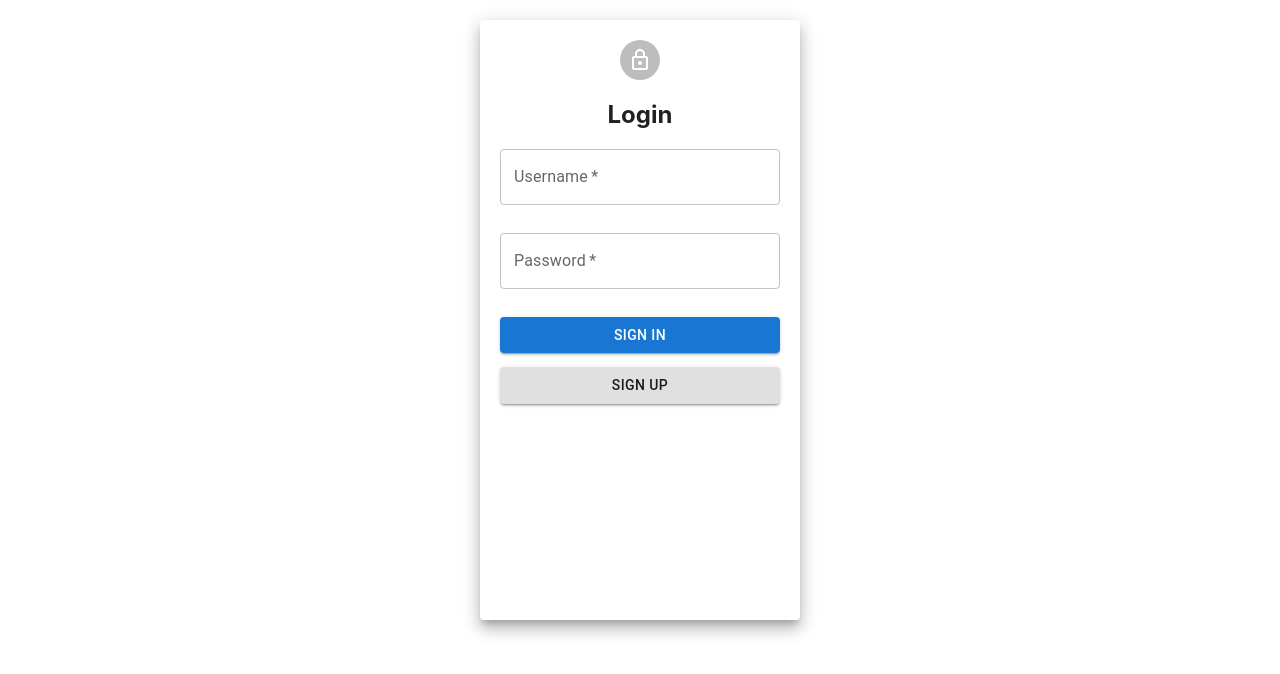
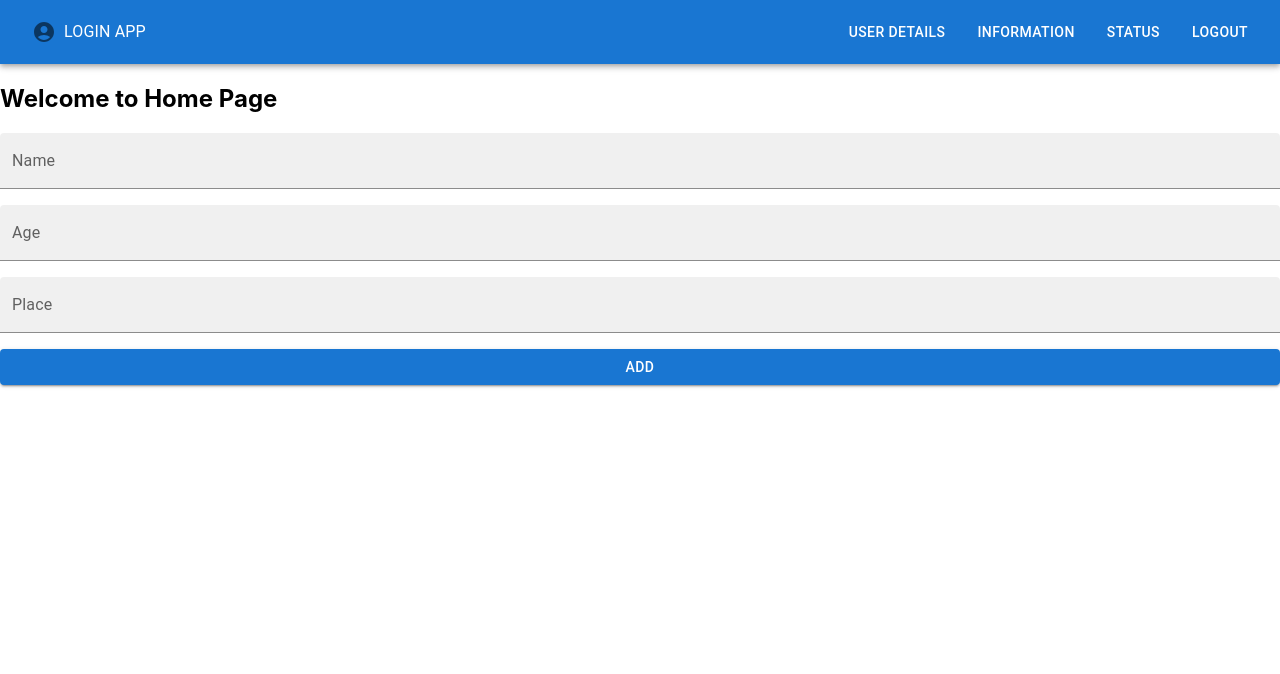
Before and after one commit to Sriraj12/ReduxApplication, a React (Create React App) app in the folder first/: page /home in a window 1280 px wide. Before the commit this address led to /. Shown: the top 674 px of the page. Built offline with nearby package versions, Linux system fonts and the light colour scheme; no server answers.

Commit message:
login JWT

```diff
--- a/first/src/App.js
+++ b/first/src/App.js
@@ -1,6 +1,5 @@
 import './App.css';
-import { BrowserRouter as Router, Routes, Route, Navigate} from "react-router-dom";
-// import { useState } from 'react';
+import { BrowserRouter as Router, Routes, Route } from "react-router-dom";
 import Home from "./component/Home";
 import Login from "./component/Login";
 import Userdetails, { Information, Status } from "./component/Userdetails";
@@ -15,26 +14,34 @@ function App() {
   //   return<Login setToken={setToken}/>
   // }
   // var a = localStorage.getItem('token')
-  console.log("aaaa",localStorage.getItem("Token"));
+  // console.log("aaaa",localStorage.getItem("Token"));
   return (
     <Provider store={store}>
     <>
       <Router>
         <Routes>
-          <Route exact path="/" element={<Login/>}/>
+        <Route exact path="/" element={<Login/>}/>
+          <Route exact path="/home" element={<Home />}/>
+          <Route exact path="/home/userdetails" element={<Userdetails />}/>
+          <Route exact path="/home/information" element={<Information/>}/>
+          <Route exact path="/home/status" element={<Status/>}/>
+          <Route exact path="/signup" element={<Signup/>}/>
+
+
+          {/* <Route exact path="/" element={<Login/>}/>
           <Route exact path="/home" element={
-            localStorage.getItem("Token")=== "ticket" ? (<Home />) :  (<Navigate replace to={"/"} />)
-          } />
+            localStorage.getItem("token") === "ticket" ? (<Home />) :  (<Navigate replace to={"/"} />)
+            }/>
           <Route exact path="/home/userdetails" element={
-            localStorage.getItem("Token")=== "ticket" ? (<Userdetails />) :  (<Navigate replace to={"/"} />)
+            localStorage.getItem("token") === "ticket" ? (<Userdetails />) :  (<Navigate replace to={"/"} />)
             }/>
           <Route exact path="/home/information" element={
-            localStorage.getItem("Token")=== "ticket" ? (<Information/>) :  (<Navigate replace to={"/"} />)
+            localStorage.getItem("token") === "ticket" ? (<Information/>) :  (<Navigate replace to={"/"} />)
             }/>
           <Route exact path="/home/status" element={
-            localStorage.getItem("Token")=== "ticket" ? (<Status/>) :  (<Navigate replace to={"/"} />)
+            localStorage.getItem("token") === "ticket" ? (<Status/>) :  (<Navigate replace to={"/"} />)
             }/>
-          <Route exact path="/signup" element={<Signup/>}/>
+          <Route exact path="/signup" element={<Signup/>}/> */}
         </Routes>
       </Router>
     </>
--- a/first/src/component/Home.js
+++ b/first/src/component/Home.js
@@ -1,14 +1,14 @@
-import React, { useState } from 'react';
+import React from 'react';
 import { Grid, Button, AppBar, Toolbar, IconButton, Typography, TextField } from '@mui/material';
 import AccountCircleRoundedIcon from '@mui/icons-material/AccountCircleRounded';
 import { useNavigate } from 'react-router-dom';
 // import { useSelector } from 'react-redux';
 import { Stack } from '@mui/system';
+import { useState } from 'react';
 
 
 
 function Home() {
-
 
   const navigate = useNavigate();
   // const details = useSelector((state) => state)
@@ -52,7 +52,7 @@ const AddUser = async() =>{
               >Status</Button>
               <Button color="inherit" onClick={() => {
                 navigate("/")
-                localStorage.removeItem("Token")
+                localStorage.removeItem("token")
               }}>Logout</Button>
             </Stack>
           </Toolbar>
--- a/first/src/component/Login.js
+++ b/first/src/component/Login.js
@@ -3,7 +3,8 @@ import { useState, useEffect } from 'react';
 import { useNavigate } from 'react-router-dom'
 import { Avatar, Grid, Button, TextField, Paper } from '@mui/material';
 import LockOutlinedIcon from '@mui/icons-material/LockOutlined';
-import { useSelector } from 'react-redux';
+import axios from 'axios';
+// import { useDispatch ,useSelector } from 'react-redux';
 
 
 function Login() {
@@ -14,48 +15,65 @@ function Login() {
             .then((data) => data.json())
             .then(data => setData(data))
     }, [])
-    const [token, setToken] = useState([])
-    useEffect(() => {
-        fetch("http://localhost:8000/data")
-        .then((token) => token.json())
-        .then(token => setToken(token))
-    }, [])
-    console.log("sdfsdd",token);
-    const checkuser = useSelector((state) => state.username)
-    const checkpass = useSelector((state) => state.password)
-    localStorage.setItem("Token", "ticket")
 
-    console.log("checkuser", checkuser, "checkpass", checkpass);
+
+
+    // const checkuser = useSelector((state) => state.username)
+    // const checkpass = useSelector((state) => state.password)
+    // localStorage.setItem("Token", "ticket")
+
+    // console.log("checkuser", checkuser, "checkpass", checkpass);
     const [check, setCheck] = useState()
-    const [user, setUser] = useState({
-        username: "",
-        password: "",
-    });
-    console.log("log.user", user.username);
-    console.log("log.pwd", user.password);
-    console.log("value", user);
+    const [username, setUsername] = useState("");
+    const [password, setPassword] = useState("");
+    // console.log("log.user",username);
+    // console.log("log.pwd",password);
     console.log("errorState", check);
     const array1 = data.filter((value)=>
-        (value.username === user.username && value.password === user.password)
+        (value.username === username && value.password === password)
     );
-    const handleSubmit = () => {
-        console.log("bksbks");
-        if (user.username === "" && user.password === "") {
+    const handleSubmit =() => {
+
+        const tokens = axios.post('http://localhost:8000/token',{username,password})
+        .then(response =>{
+            const token = response.data.token;
+            localStorage.setItem("token",token)
+
+            setAuthToken(token);
+            console.log(tokens);
+        })
+        .catch(err => console.log(err));
+
+        if (username === "" && password === "") {
             setCheck(alert('Please enter username and password'))
         }
         else
             if (array1.length === 1) {
                 console.log("bb2");
-                console.log("bb3");
                 setTimeout(() => {
                     navigate("/home")
                 }, 1000)
+                console.log("bb3");
 
             }
             else {
                 setCheck(alert('Please enter valid username and password'))
             }
     }
+    const setAuthToken = (token) =>{
+        if(token){
+            axios.defaults.headers.common["Authorization"] = `Bearer ${token}`;
+        }
+        else{
+            delete axios.defaults.headers.common["Authorization"];
+        }
+    }
+
+    const token = localStorage.getItem("token");
+    if(token){
+        setAuthToken(token);
+    }
+
     return (
         <Grid className='bgcolor'>
             <Paper elevation={10} className="user">
@@ -71,9 +89,9 @@ function Login() {
                         className="username"
                         placeholder='Enter user name'
                         fullWidth
-                        value={user.username}
+                        value={username}
                         autoComplete='off'
-                        onChange={(e) => setUser(prev => ({ ...prev, username: e.target.value }))}
+                        onChange={(e) => setUsername(e.target.value )}
                     />
                 </div>
                 <div className="pass">
@@ -85,9 +103,9 @@ function Login() {
                         className="password"
                         placeholder='Enter password'
                         fullWidth
-                        value={user.password}
+                        value={password}
                         autoComplete='off'
-                        onChange={(e) => setUser(prev => ({ ...prev, password: e.target.value }))}
+                        onChange={(e) => setPassword(e.target.value )}
                     />
                 </div>
                 <div className="button1">
@@ -95,16 +113,8 @@ function Login() {
                         variant="contained"
                         fullWidth
                         onClick={handleSubmit}
-                    >
-                        Sign In</Button>
+                    >Sign In</Button>
                 </div>
-                {/* <div>
-                    <Typography>
-                        Don't have an account <Link
-                        onClick ={() => {navigate("/signup");}}
-                        ></Link>
-                    </Typography>
-                </div> */}
                 <div>
                     <Button
                         variant="contained"
--- a/first/src/component/Signup.js
+++ b/first/src/component/Signup.js
@@ -3,15 +3,15 @@ import { useState } from 'react';
 import { useNavigate } from 'react-router-dom'
 import { Avatar, Grid, Button, TextField, Paper } from '@mui/material';
 import PersonIcon from '@mui/icons-material/Person';
-import { useDispatch, useSelector } from 'react-redux';
+import { useDispatch } from 'react-redux';
 import { getPass } from '../service/action';
 
 
 function Signup() {
     const navigate = useNavigate();
     const dispatch = useDispatch()
-    const data = useSelector((state) => state)
-    console.log("stateDate",data);
+    // const data = useSelector((state) => state)
+    // console.log("stateDate",data);
     const [uerror, setUerror] = useState();
     const [perror, setPerror] = useState()
     const [user, setUser] = useState({
@@ -33,13 +33,10 @@ function Signup() {
             setPerror('Minimum 6 characters');
         }
         else {
-            console.log("sign-in", user);
             setUser(user)
             navigate("/")
             dispatch(getPass(user))
         }
-        console.log("sign.user", user.username);
-        console.log("sign.pwd", user.password);
     };
     return (
         <Grid>
@@ -92,12 +89,4 @@ function Signup() {
         </Grid>
     );
 }
-
 export default Signup;
-
-
-
-// dispatch({
-//     type: VALUE,
-//     payload: user
-// })
```
